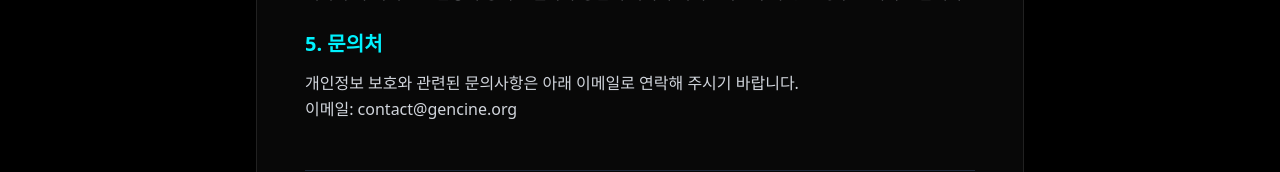
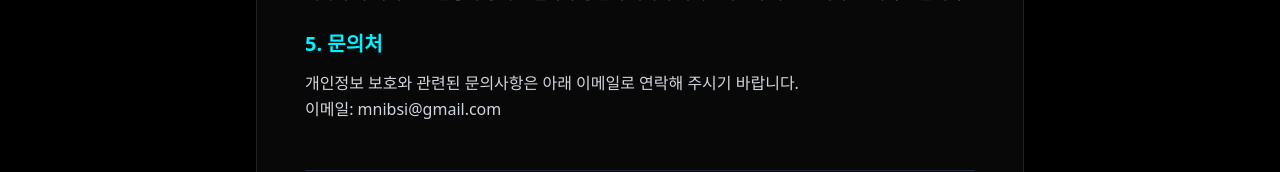
Before and after one commit to cmd3985/aitube-mvp, a Next.js app: page /1/privacy in a window 1280 px wide. Shown: the part 743-915 px from the top of the page. Built offline with nearby package versions, Linux system fonts and the light colour scheme; no server answers.

Commit message:
📝 Update contact email in Privacy Policy

```diff
--- a/src/app/[locale]/privacy/page.tsx
+++ b/src/app/[locale]/privacy/page.tsx
@@ -44,7 +44,7 @@ export default function PrivacyPolicyPage() {
             <h2 className="text-xl font-semibold mb-3 text-neon-blue">5. 문의처</h2>
             <p>
               개인정보 보호와 관련된 문의사항은 아래 이메일로 연락해 주시기 바랍니다.<br/>
-              이메일: contact@gencine.org
+              이메일: mnibsi@gmail.com
             </p>
           </section>
         </div>
```
